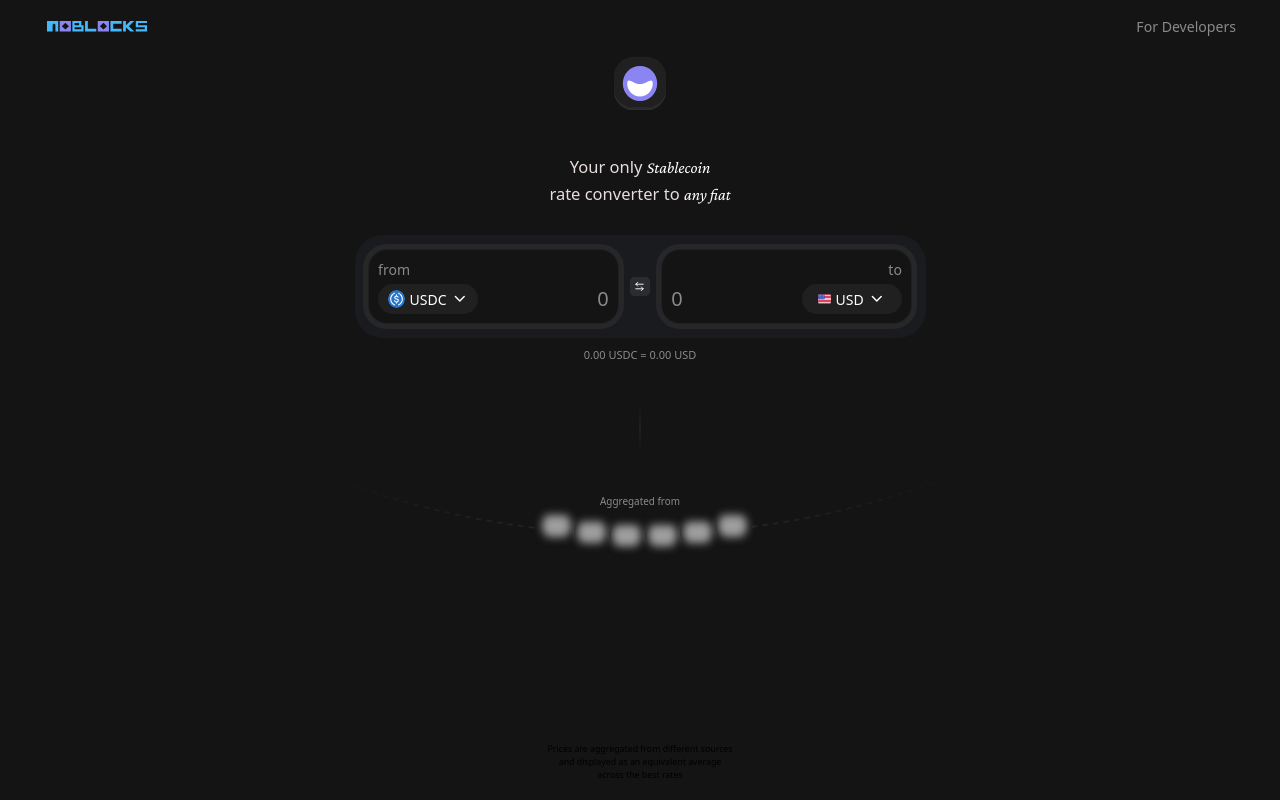
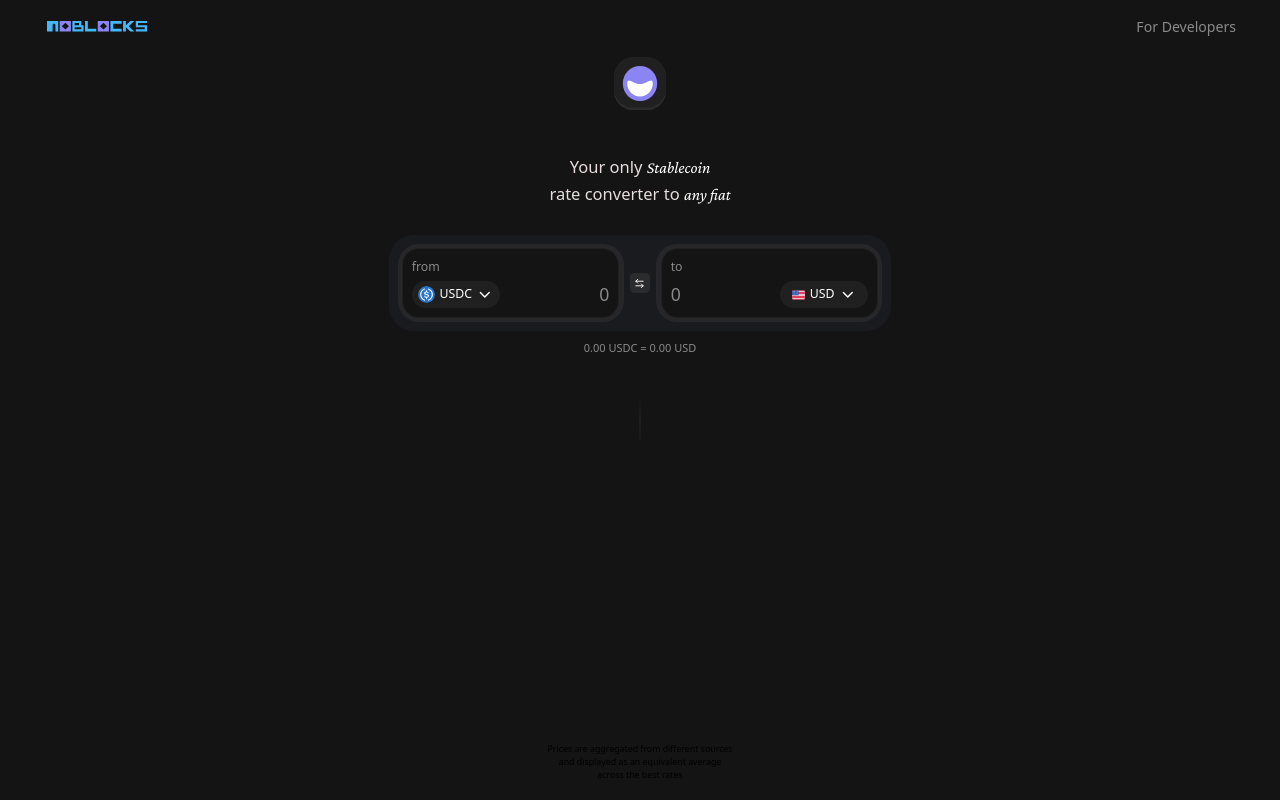
Before and after one commit to paycrest/stablecoin-rates-UI, a React (Vite) app: page / in a window 1280 px wide. Built offline with nearby package versions, Linux system fonts and the light colour scheme; grey boxes are pictures that could not be loaded.

Commit message:
fix: temporary shelf exchange view

```diff
--- a/src/layout/currencyConverter/CurrencyConverter.tsx
+++ b/src/layout/currencyConverter/CurrencyConverter.tsx
@@ -44,7 +44,7 @@ const CurrencyConverter = () => {
 
     return (
         <div>
-            <div className="flex items-center bg-[#191B1F] text-white p-4 max-w-[571px] mx-auto rounded-[28px] gap-3 mt-10">
+            <div className="md:flex items-center bg-[#191B1F] text-white p-4 max-w-[57.1rem] rounded-[2.8rem] gap-3 mx-7 mt-10 md:mx-auto">
                 <CurrencyInput
                     label="from"
                     selectedCurrency={fromCurrency}
@@ -76,10 +76,10 @@ const CurrencyConverter = () => {
             <div className="mt-4 text-center text-xl text-white/50">
                 {formatAmount(fromAmount)} {fromCurrency.code} = {formatAmount(toAmount)} {toCurrency.code}
                 <img src={Hline} alt="Hline" className="w-2 h-52 lg:h-52 xl:h-60 md:h-60 mx-auto" />
-                <p className="text-center text-lg text-white/50 mb-2">Aggregated from</p>
-                <div className='mx-auto'>
+                {/* <p className="text-center text-lg text-white/50 mb-2">Aggregated from</p> */}
+                {/* <div className='mx-auto'>
                     <ExchangeView />
-                </div>
+                </div> */}
             </div>
         </div>
     );
--- a/src/layout/currencyConverter/CurrencyInput.tsx
+++ b/src/layout/currencyConverter/CurrencyInput.tsx
@@ -38,16 +38,16 @@ export const CurrencyInput: React.FC<CurrencyInputProps> = ({
   return (
     <div
       className={`
-        rounded-[24px] p-[5px]
+        rounded-[2.4rem] p-[.5rem]
         ${(isActive || isFocused) ? "bg-gradient-to-br from-[#5c462e] to-[#402d50]" : "bg-zinc-800"}
         transition-all duration-300
       `}
     >
-      <div className="bg-[#141414] rounded-[19px] p-4 border border-white/5">
-        <div className={`${type === 'from' ? 'flex justify-start' : 'flex justify-end'} mb-2`}>
-          <label className="text-[14px] text-white/50">{label}</label>
+      <div className="bg-[#141414] rounded-[1.9rem] p-4 border border-white/5">
+        <div className={`${type === 'from' ? 'flex md:justify-start justify-end' : 'flex justify-end md:justify-start'} mb-2`}>
+          <label className="text-[1.4rem] text-white/50">{label}</label>
         </div>
-        <div className={`flex justify-between gap-4 ${type === 'from' ? 'flex-row' : 'flex-row-reverse'}`}>
+        <div className={`flex justify-between gap-4 ${type === 'from' ? 'md:flex-row flex-row-reverse' : 'flex-row-reverse'}`}>
           <CurrencySelect
             currencies={currencies}
             selectedCurrency={selectedCurrency}
@@ -65,7 +65,7 @@ export const CurrencyInput: React.FC<CurrencyInputProps> = ({
             onFocus={() => setIsFocused(true)}
             onBlur={() => !hasTyped && setIsFocused(false)}
             placeholder="0"
-            className={`bg-transparent w-full focus:outline-none placeholder-white/50 text-[20px] ${type === 'from' ? 'text-right' : 'text-left'}`}
+            className={`bg-transparent w-full focus:outline-none placeholder-white/50 text-[2rem] ${type === 'from' ? 'md:text-right text-left' : 'text-left'}`}
             min="0"
             step="any"
           />
--- a/src/layout/currencyConverter/CurrencySelect.tsx
+++ b/src/layout/currencyConverter/CurrencySelect.tsx
@@ -70,7 +70,7 @@ const CurrencySelect: React.FC<
       <div className="relative" ref={dropdownRef}>
         <button
           onClick={() => setIsOpen(!isOpen)}
-          className="flex items-center justify-center gap-2 px-2 py-2 !rounded-[20px] bg-white/5 hover:bg-[#3C3C3E] transition-colors max-w-[100px] !w-screen cursor-pointer"
+          className="flex items-center justify-center gap-2 px-2 py-2 !rounded-[2rem] bg-white/5 hover:bg-[#3C3C3E] transition-colors max-w-[10rem] !w-screen cursor-pointer"
         >
           {selectedCurrency.type === 'fiat' ? (
             <div className="flex items-center justify-center w-6 h-6 rounded-full">
@@ -83,7 +83,7 @@ const CurrencySelect: React.FC<
               className="w-8 h-8 rounded-full"
             />
           )}
-          <span className="font-medium text-[14px]">{selectedCurrency.code}</span>
+          <span className="font-medium text-[1.4rem]">{selectedCurrency.code}</span>
           <ChevronDown className="w-8 h-8" />
         </button>
 
@@ -91,19 +91,19 @@ const CurrencySelect: React.FC<
           <div className={
             `absolute top-[3.5rem] mt-2 w-screen max-w-[23rem] bg-[#2C2C2E] rounded-xl shadow-lg z-10 ${type === 'from' ? 'left-0' : 'right-0'}`
           }>
-            <div className="p-2 rounded-[12px]">
-              <div className="relative border-1 border-white/10 rounded-[12px]">
+            <div className="p-2 rounded-[1.2rem]">
+              <div className="relative border-1 border-white/10 rounded-[1.2rem]">
                 <Search className="absolute left-3 top-1/2 transform -translate-y-1/2 text-white/30 h-8 w-8" />
                 <input
                   type="text"
                   placeholder="Search currency"
-                  className="w-full bg-transparent rounded-[12px] pl-14 pr-4 py-2 text-[14px] text-white placeholder-white/50 focus:outline-none"
+                  className="w-full bg-transparent rounded-[1.2rem] pl-14 pr-4 py-2 text-[1.4rem] text-white placeholder-white/50 focus:outline-none"
                   value={search}
                   onChange={(e) => setSearch(e.target.value)}
                 />
               </div>
             </div>
-            <div className="max-h-[240px] overflow-y-auto">
+            <div className="max-h-[24rem] overflow-y-auto">
               {filteredCurrencies.map((currency) => (
                 <button
                   key={currency.code}
@@ -125,8 +125,8 @@ const CurrencySelect: React.FC<
                   <div className="flex flex-col w-full">
                     <div className="flex items-center justify-between gap-2">
                       <div className="flex items-start gap-2">
-                        <span className="font-medium text-[14px] text-white">{currency.code}</span>
-                        <span className="text-[14px] text-white/80">{currency.name}</span>
+                        <span className="font-medium text-[1.4rem] text-white">{currency.code}</span>
+                        <span className="text-[1.4rem] text-white/80">{currency.name}</span>
                       </div>
                       {
                         selectedCurrency.code === currency.code && (
--- a/src/layout/currencyConverter/SwapButton.tsx
+++ b/src/layout/currencyConverter/SwapButton.tsx
@@ -13,7 +13,7 @@ export const SwapButton: React.FC<
         <div className="flex justify-center -my-1">
           <button
             onClick={onClick}
-            className="bg-[#2C2C2E] p-2 !rounded-lg hover:bg-[#3C3C3E] transition-colors w-9 h-9 cursor-pointer"
+            className="bg-[#2C2C2E] p-2 !rounded-lg hover:bg-[#3C3C3E] transition-colors w-10 h-12 md:w-9 md:h-9 cursor-pointer "
           >
             <ArrowLeftRight className="h-5 w-5" />
           </button>
--- a/src/layout/exchanges/ExchangeLogo.tsx
+++ b/src/layout/exchanges/ExchangeLogo.tsx
@@ -78,7 +78,7 @@ const ExchangeLogo = ({
       tabIndex={0}
       aria-label={`View ${exchangeName} logo`}
     >
-      <div className={`relative flex items-center justify-center bg-background w-[35px] h-[35px] rounded-full ${isActive ? 'border-2 border-white/10' : ''}`}>
+      <div className={`relative flex items-center justify-center bg-background w-[3.5rem] h-[3.5rem] rounded-full ${isActive ? 'border-2 border-white/10' : ''}`}>
         {isActive && (
           <svg
             width="39"
@@ -99,7 +99,7 @@ const ExchangeLogo = ({
         <img
           src={src}
           alt={alt}
-          className={`object-contain w-[29px] h-[29px] rounded-full transition-all duration-300 relative z-50 ${
+          className={`object-contain w-[2.9rem] h-[2.9rem] rounded-full transition-all duration-300 relative z-50 ${
             isActive
               ? 'scale-110 filter-none border-2 border-black'
               : 'scale-100 blur-xs'
--- a/src/layout/exchanges/ExchangeView.tsx
+++ b/src/layout/exchanges/ExchangeView.tsx
@@ -60,7 +60,7 @@ const ExchangeView: React.FC<{}> = () => {
         })}
         <img
           src={Curveline} alt="hline"
-          className="absolute 2xl:-top-[540px] xl:-top-[480px] lg:-top-[380px] md:-top-[300px] -top-[150px] hidden md:block z-0 top-element"
+          className="absolute 2xl:-top-[54rem] xl:-top-[48rem] lg:-top-[38rem] md:-top-[30rem] -top-[15rem] hidden md:block z-0 top-element"
         />
       </div>
       {/* Dynamic SVG Dashed Line */}
```
